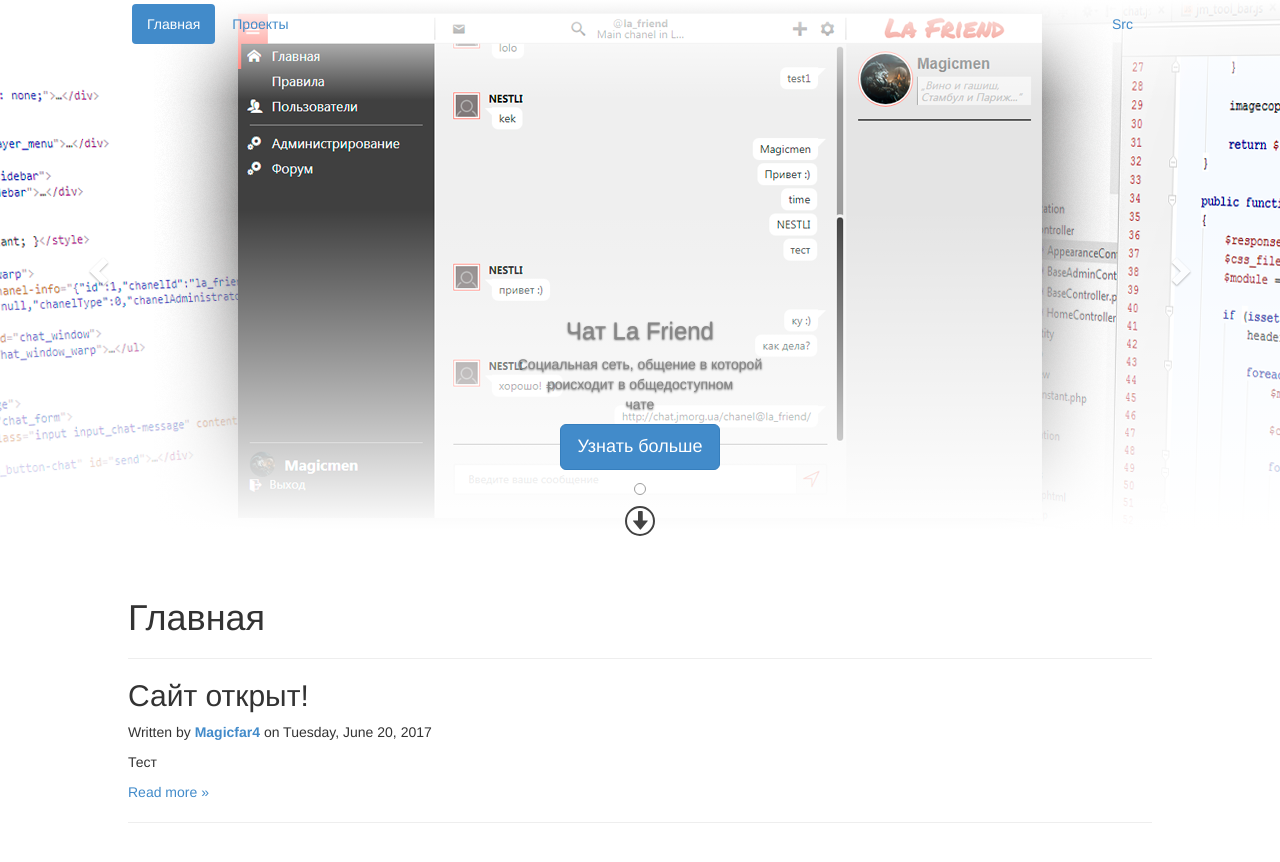
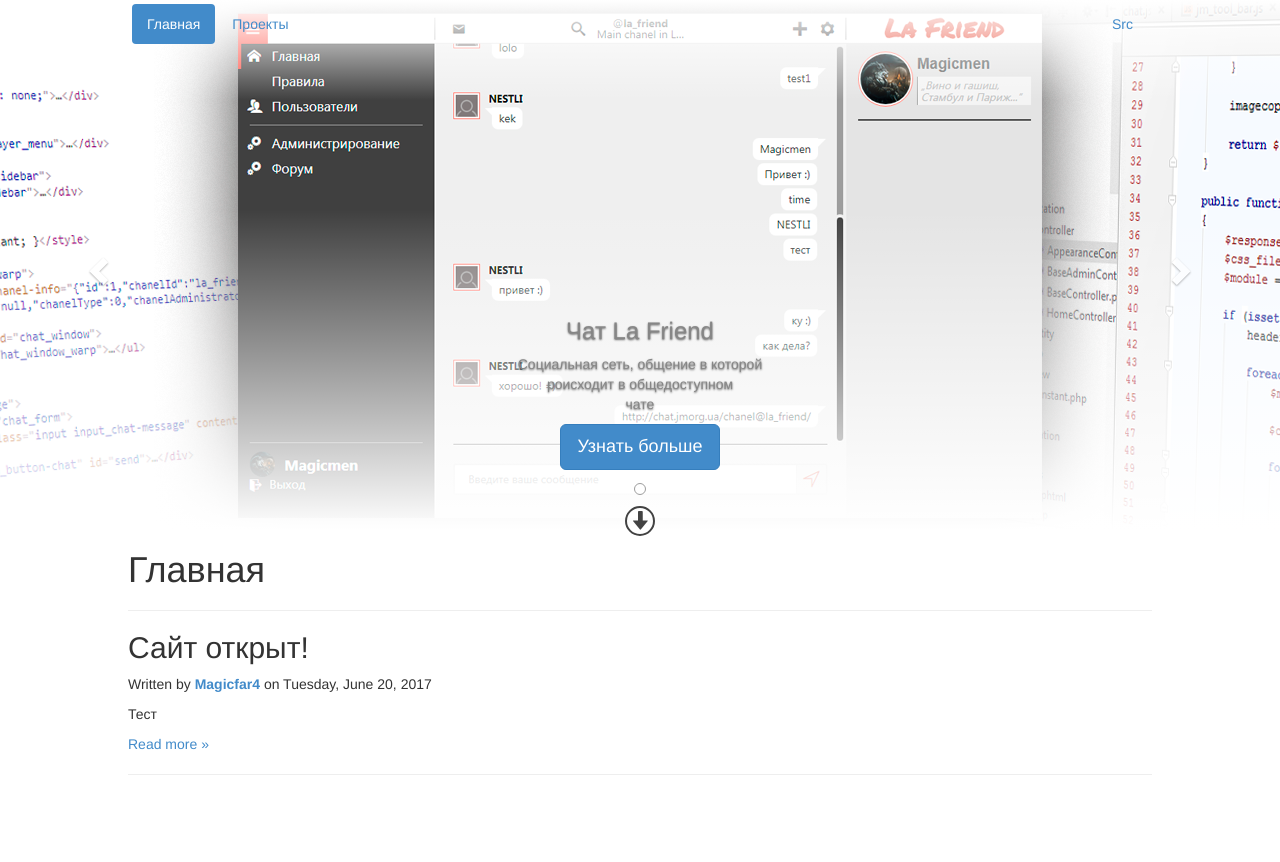
Before and after one commit to jm-organization/jm-organization.github.io, a Jekyll site: the page built from index.html, in a window 1280 px wide and 900 px high. Shown: the top 862 px of the window. Built offline with Jekyll 4.4.1, drawn with Linux system fonts in a browser that asks for light colours.

Commit message:
изменения вывода страници

```diff
--- a/_layouts/body-sample.html
+++ b/_layouts/body-sample.html
@@ -19,7 +19,7 @@
 			{% include jm_header.html %}
 		{% endif %}
 
-		<section{% if page.url == '/' %} style="padding-top: 48px"{% endif %}>
+		<section{% if page.url != '/' %} style="padding-top: 48px"{% endif %}>
 			<div class="page-width">
 				<h1>{{ page.title }}</h1>
 				<hr class="small-devider">
```
